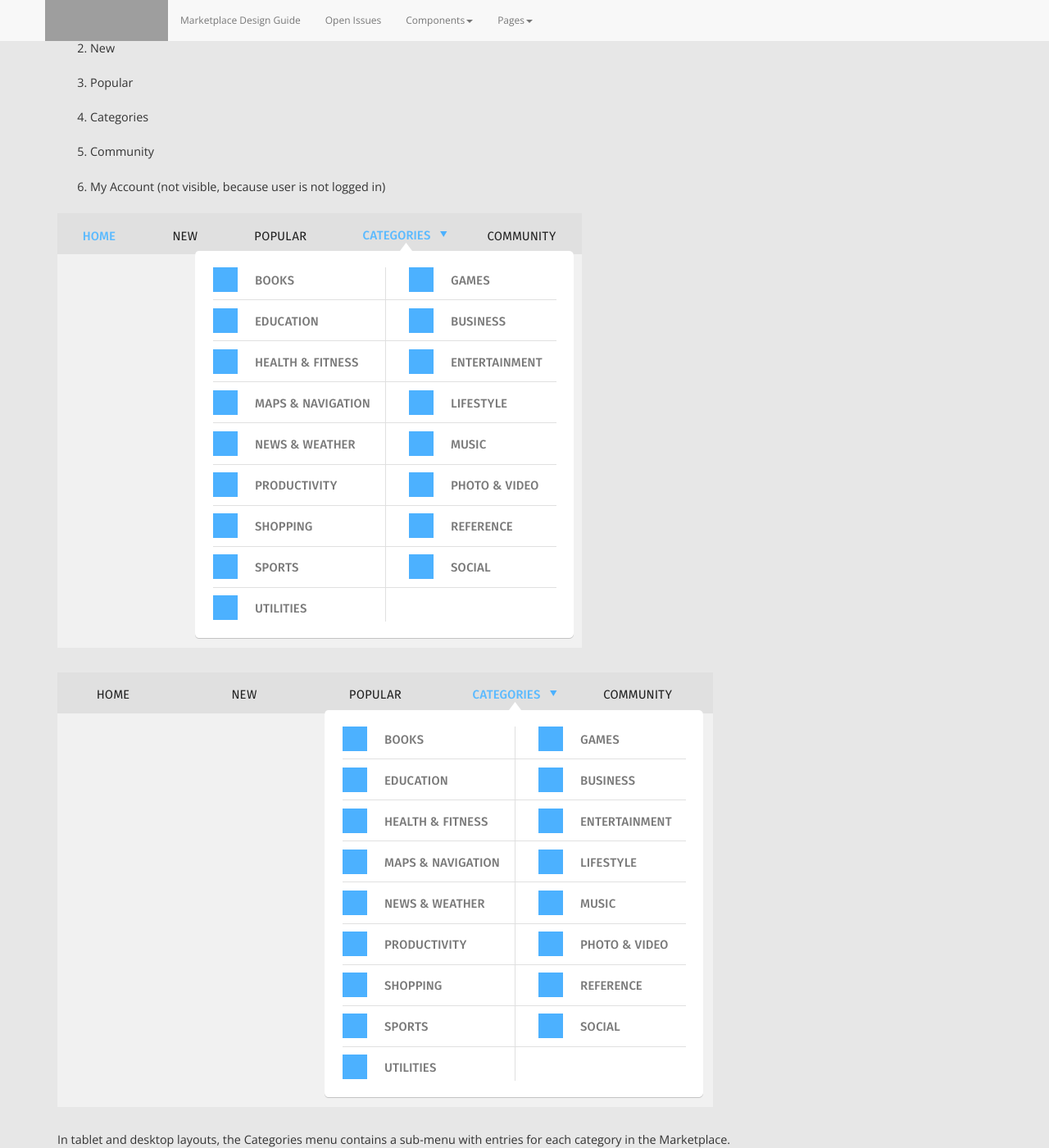
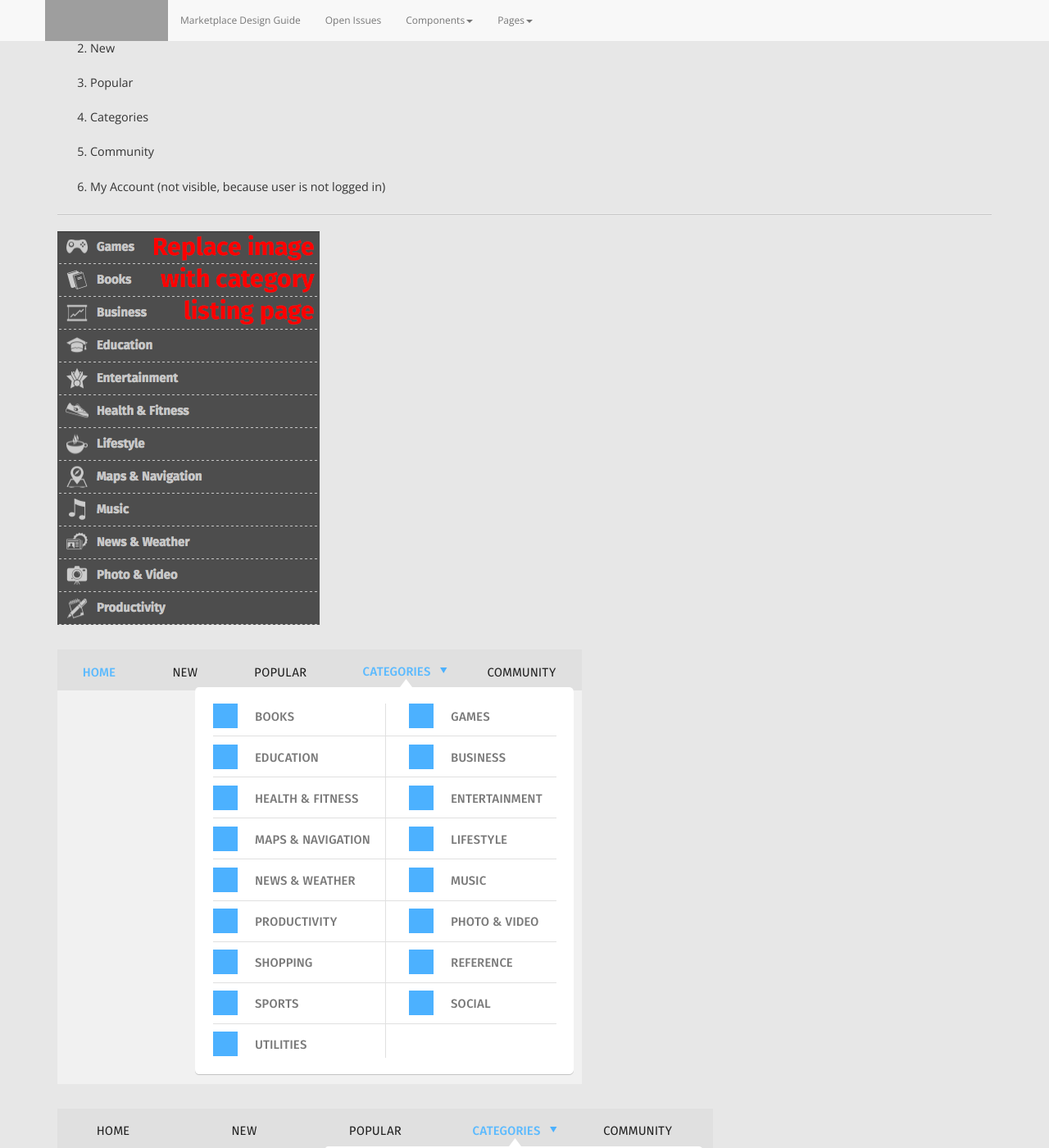
Before and after one commit to MarketplaceUX/marketplace-style-guides, a Jekyll site: the page built from navigation.html, in a window 1280 px wide and 1400 px high, scrolled down 423 px. Shown: the whole window at 82% size. Built offline with Jekyll 4.4.1, drawn with Linux system fonts in a browser that asks for light colours; nearby versions of some CDN libraries; some of the changed text lies outside the part shown; grey boxes are pictures that could not be loaded.

Commit message:
Put horizontal rulers in navigation spec page

```diff
--- a/css/customStyles.css
+++ b/css/customStyles.css
@@ -6,6 +6,13 @@ ul.dropdown-menu li ul li a{
 
 .longText{
   font-size: 1.2em;
+}
+
+hr{
+  margin: 2em 0px 1em
+  border: 0;
+  height: 1px;
+  background: #c7c7c7;
 }
 
 h2{
--- a/navigation.html
+++ b/navigation.html
@@ -23,14 +23,17 @@ multipage: false
           <li>My Account (not visible, because user is not logged in)</li>
 			  </ol>
 
+			  <hr>
+
+        <img src="img/navigation-categories-menu-mobile.png">
 			  <img src="img/navigation-categories-menu-tablet.png">
 			  <img src="img/navigation-categories-menu-desktop.png">
 
+			  <p class="longText">In mobile layout, selecting the Categories menu will take user to a separate page with entries for each category in the Marketplace.</p>
+
 			  <p class="longText">In tablet and desktop layouts, the Categories menu contains a sub-menu with entries for each category in the Marketplace.</p>
 
-			  <img src="img/navigation-categories-menu-mobile.png">
-
-			  <p class="longText">In mobile layout, selecting the Categories menu will take user to a separate page with entries for each category in the Marketplace.</p>
+			  <hr>
 
         <img src="img/navigation-my-account-menu-mobile.png">
         <img src="img/navigation-my-account-menu-tablet.png">
```
